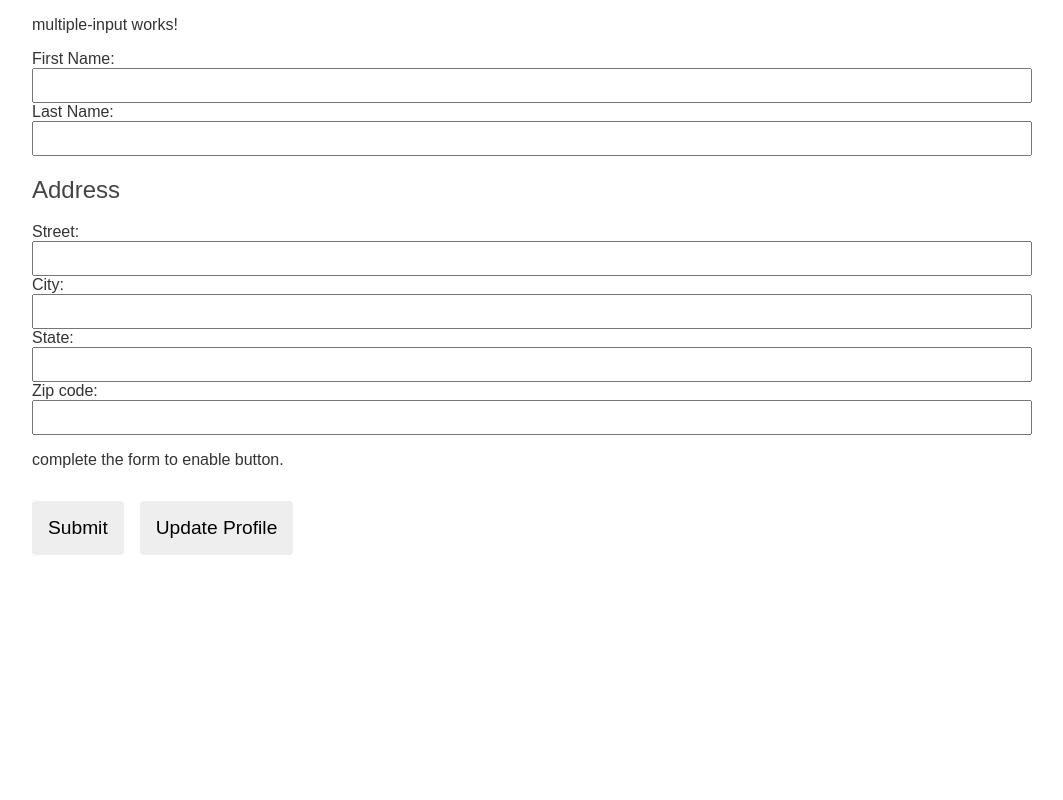
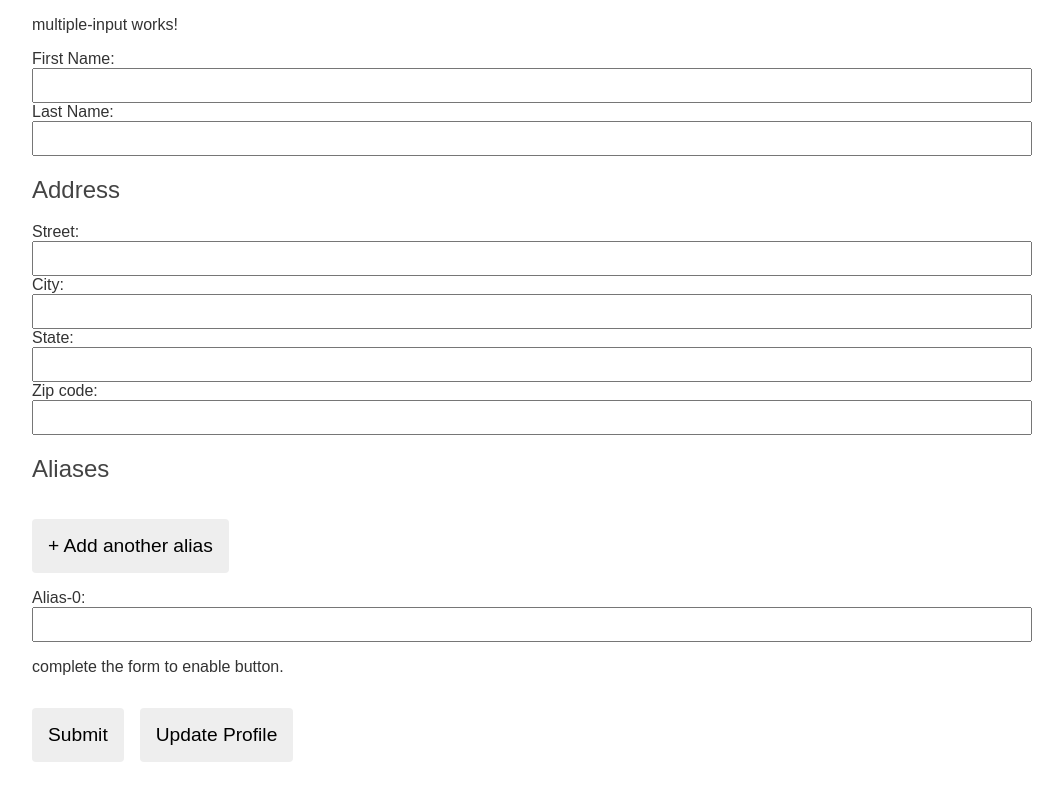
Before and after one commit to hoanganh8815/angular-reactive-form, an Angular app: page / in a window 1280 px wide. Shown: the part 597-1397 px from the top of the page, without its empty margins (108-1171 px from the left). Before the commit the page ends 1200 px from the top, so only its background shows below. Built offline with nearby package versions, Linux system fonts and the light colour scheme.

Commit message:
1 file modified

```diff
--- a/src/app/multiple-input/multiple-input.component.html
+++ b/src/app/multiple-input/multiple-input.component.html
@@ -22,6 +22,18 @@
 
   </div>
 
+  <div formArrayName="aliases">
+    <h2>Aliases</h2>
+    <button type="button" (click)="addAlias()">+ Add another alias</button>
+
+    <div *ngFor="let alias of aliases.controls; let i = index">
+      <label for="alias-{{ i }}">Alias-{{i}}: </label>
+      <input id="alias-{{ i }}" type="text" [formControlName]="i">
+    </div>
+
+
+  </div>
+
 
   <p>complete the form to enable button.</p>
   <button type="submit" [disabled]="!multiFormGroup.valid">Submit</button>
```
